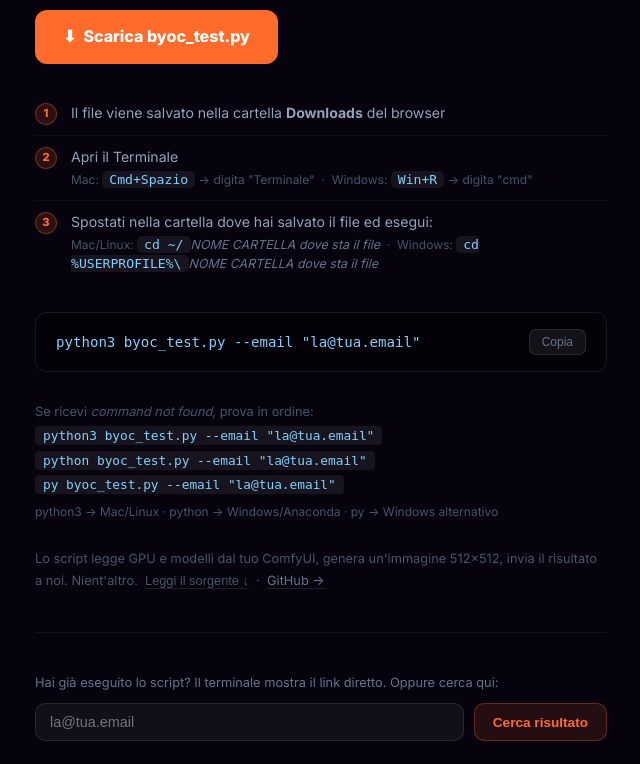
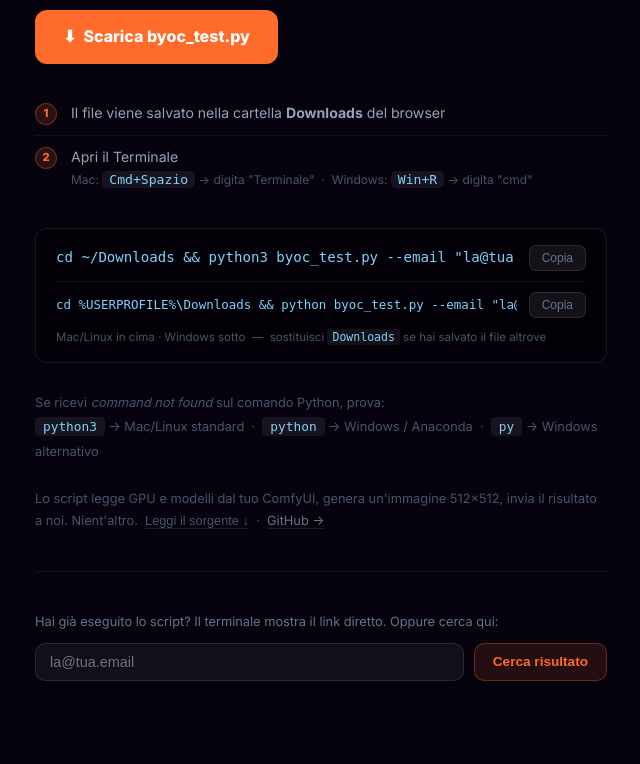
Before and after one commit to ObiriecLabs/delulureel, a Flask app: template templates/byoc/test.html in a window 1280 px wide. Shown: the part 499-1263 px from the top of the page, without its empty margins (319-959 px from the left). After the commit the page ends 1180 px from the top, so only its background shows below. Run offline with Flask 3, Linux system fonts and the light colour scheme; the template is opened without the code that fills it, so the values that code supplies are empty.

Commit message:
byoc: combine cd+python into one copyable command per OS
Mac: cd ~/Downloads && python3 ...
Win: cd %USERPROFILE%\Downloads && python ...
Removes step 3 (now redundant). Simplifies error fallback note.

Co-Authored-By: Claude Sonnet 4.6 <noreply@anthropic.com>

```diff
--- a/templates/byoc/test.html
+++ b/templates/byoc/test.html
@@ -129,24 +129,26 @@ pre.src-pre     { background:rgba(0,0,0,.5); border:1px solid rgba(255,255,255,.
       Apri il Terminale
       <span class="note">Mac: <code>Cmd+Spazio</code> → digita "Terminale" &nbsp;·&nbsp; Windows: <code>Win+R</code> → digita "cmd"</span>
     </div></li>
-    <li><div>
-      Spostati nella cartella dove hai salvato il file ed esegui:
-      <span class="note">Mac/Linux: <code>cd ~/</code><em style="color:#64748b;font-size:.78rem">NOME CARTELLA dove sta il file</em> &nbsp;·&nbsp; Windows: <code>cd %USERPROFILE%\</code><em style="color:#64748b;font-size:.78rem">NOME CARTELLA dove sta il file</em></span>
-    </div></li>
   </ol>
 
   <!-- Run command -->
-  <div class="run-block">
-    <span class="run-code">python3 byoc_test.py --email "la@tua.email"</span>
-    <button class="copy-btn" onclick="copyRun(this)">Copia</button>
+  <div class="run-block" style="flex-direction:column;align-items:stretch;gap:10px;">
+    <div style="display:flex;align-items:center;justify-content:space-between;gap:12px;">
+      <span class="run-code" id="run-mac">cd ~/Downloads &amp;&amp; python3 byoc_test.py --email "la@tua.email"</span>
+      <button class="copy-btn" onclick="copyCmd('mac',this)">Copia</button>
+    </div>
+    <div style="display:flex;align-items:center;justify-content:space-between;gap:12px;border-top:1px solid rgba(255,255,255,.07);padding-top:10px;">
+      <span class="run-code" id="run-win" style="font-size:.78rem;">cd %USERPROFILE%\Downloads &amp;&amp; python byoc_test.py --email "la@tua.email"</span>
+      <button class="copy-btn" onclick="copyCmd('win',this)">Copia</button>
+    </div>
+    <p style="margin:0;font-size:.72rem;color:#475569;">Mac/Linux in cima · Windows sotto &nbsp;—&nbsp; sostituisci <code style="color:#7dd3fc;background:rgba(255,255,255,.07);border-radius:3px;padding:1px 5px;">Downloads</code> se hai salvato il file altrove</p>
   </div>
 
   <p class="footnote" style="margin-top:10px;margin-bottom:24px;line-height:1.9;">
-    Se ricevi <em>command not found</em>, prova in ordine:<br>
-    <code style="font-size:.8rem;background:rgba(255,255,255,.07);border-radius:4px;padding:2px 8px;color:#7dd3fc;">python3 byoc_test.py --email "la@tua.email"</code><br>
-    <code style="font-size:.8rem;background:rgba(255,255,255,.07);border-radius:4px;padding:2px 8px;color:#7dd3fc;">python byoc_test.py --email "la@tua.email"</code><br>
-    <code style="font-size:.8rem;background:rgba(255,255,255,.07);border-radius:4px;padding:2px 8px;color:#7dd3fc;">py byoc_test.py --email "la@tua.email"</code>
-    <span style="display:block;margin-top:4px;color:#475569;font-size:.75rem;">python3 → Mac/Linux · python → Windows/Anaconda · py → Windows alternativo</span>
+    Se ricevi <em>command not found</em> sul comando Python, prova:<br>
+    <code style="font-size:.8rem;background:rgba(255,255,255,.07);border-radius:4px;padding:2px 8px;color:#7dd3fc;">python3</code> → Mac/Linux standard &nbsp;·&nbsp;
+    <code style="font-size:.8rem;background:rgba(255,255,255,.07);border-radius:4px;padding:2px 8px;color:#7dd3fc;">python</code> → Windows / Anaconda &nbsp;·&nbsp;
+    <code style="font-size:.8rem;background:rgba(255,255,255,.07);border-radius:4px;padding:2px 8px;color:#7dd3fc;">py</code> → Windows alternativo
   </p>
 
   <!-- Footnote + source -->
@@ -180,8 +182,11 @@ pre.src-pre     { background:rgba(0,0,0,.5); border:1px solid rgba(255,255,255,.
 
 {% block scripts %}
 <script>
-function copyRun(btn) {
-  navigator.clipboard.writeText('python3 byoc_test.py --email "la@tua.email"').then(() => {
+function copyCmd(os, btn) {
+  const text = os === 'mac'
+    ? 'cd ~/Downloads && python3 byoc_test.py --email "la@tua.email"'
+    : 'cd %USERPROFILE%\\Downloads && python byoc_test.py --email "la@tua.email"';
+  navigator.clipboard.writeText(text).then(() => {
     btn.textContent = 'Copiato ✓';
     setTimeout(() => { btn.textContent = 'Copia'; }, 1800);
   });
```
